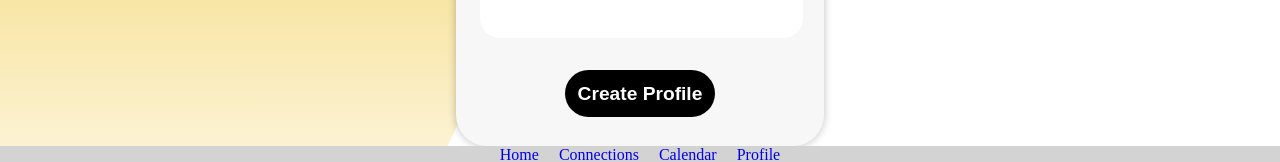
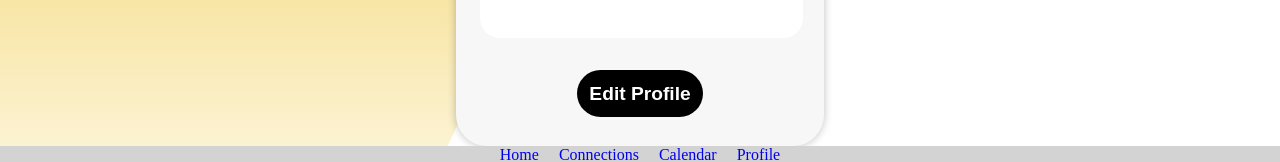
Before and after one commit to makeitMVPadmin/CoffeeChat, a React (Create React App) app: page /EditProfile in a window 1280 px wide. Shown: the part 598-760 px from the top of the page. Built offline with nearby package versions, Linux system fonts and the light colour scheme; no server answers; sample sign-in values are in the browser's storage; a web font is replaced by a local one.

Commit message:
link to home page

```diff
--- a/src/pages/EditProfile/EditProfile.jsx
+++ b/src/pages/EditProfile/EditProfile.jsx
@@ -4,7 +4,8 @@ import { useNavigate } from "react-router";
 import Navbar from "../../components/Navbar/Navbar";
 import { app, db } from "../../App";
 import { getAuth } from "firebase/auth";
-import { collection, doc, getDoc } from "@firebase/firestore";
+import { updateDoc, doc, getDoc } from "@firebase/firestore";
+import { async } from "@firebase/util";
 
 
 
@@ -13,7 +14,7 @@ export const EditProfile = () => {
     const [name, setName] = useState('')
     const [email, setEmail] = useState('')
     const [postal, setPostal] = useState('')
-    const [phoneNum, setPhoneNum] = useState('')
+    const [phoneNumber, setPhoneNumber] = useState('')
     const [field, setField] = useState('')
     const Navigate = useNavigate()
     const auth = getAuth(app)
@@ -27,13 +28,14 @@ export const EditProfile = () => {
                     const userRef = doc(db, 'user', user.uid)
                     getDoc(userRef)
                         .then((doc) => {
-                            console.log('doc', doc.data().username)
-                            setName(doc.data().username)
+                            console.log('doc', doc.data())
+                            setName(doc.data().FullName)
                             setEmail(doc.data().email)
                             setPostal(doc.data().postal)
-                            setPhoneNum(doc.data().phoneNumber)
+                            setPhoneNumber(doc.data().phoneNumber)
                             setField(doc.data().field)
                         })
+
                 }
                 else {
                     Navigate('/login')
@@ -47,40 +49,32 @@ export const EditProfile = () => {
 
 
 
-    // const updateProfile = (e) =>{
-    //     e.preventDefault()
-    //     .then((resp)=> {
-    //         console.log(resp)
-    //         //document id is their uid
-    //          setDoc(doc(db, "user", resp.user.uid), {
-    //             fullName: name,
-    //             email: email,
-    //             connections: 0,
-    //             Appointments: 0,
-    //             Chats: 0,
-    //             Location: '',
-    //             Industry: '',
-    //             Mentee: null,
-    //             Mentor: null,
-    //             // DateCreated:
-    //          })
-    //     })
-    //     .then(()=> {
-    //         const checkUserAuth = () => {
-    //             auth.onAuthStateChanged((user) => {
-    //               if (user != null) {
-    //                 Navigate('/')
-    //               }
-    //             });
-    //           };
+    const updateProfile = (e) => {
+        e.preventDefault()
+        auth.onAuthStateChanged((user) => {
+            if (user != null) {
+                const userId = doc(db, 'user', user.uid)
+                updateDoc(userId, {
+                    FullName: name,
+                    email: email,
+                    postal: postal,
+                    PhoneNumber: phoneNumber,
+                    field: field,
+                })
+                .then(()=>{
+                    alert('Profile Updated')
+                })
+                .then(()=>{
+                    Navigate('/')
+                })
 
-    //           checkUserAuth();
-    //     })
-    //     .catch((err)=>{
-    //         console.log(err, 'error')
-    //     })
+            }
+            else {
+                Navigate('/login')
+            }
+        });
+    };
 
-    // }
 
 
 
@@ -97,6 +91,7 @@ export const EditProfile = () => {
 
             <form
                 className="editProfileForm"
+                onSubmit={updateProfile}
             >
                 <div className="inputDivs">
                     <span className="editLabels">Full Name</span>
@@ -134,8 +129,8 @@ export const EditProfile = () => {
                         <span className="editLabels">Phone Number</span>
                         <input
                             type="number"
-                            value={phoneNum}
-                            onChange={(e) => setPhoneNum(e.target.value)}
+                            value={phoneNumber}
+                            onChange={(e) => setPhoneNumber(e.target.value)}
                             className="inputEdit2">
                         </input>
                     </div>
@@ -153,7 +148,7 @@ export const EditProfile = () => {
                 </div>
 
                 <div className="btnDiv">
-                    <button className="editBtn">Create Profile</button>
+                    <button className="editBtn" onClick={updateProfile}>Edit Profile</button>
                 </div>
 
 
--- a/src/pages/HomePage/HomePage.jsx
+++ b/src/pages/HomePage/HomePage.jsx
@@ -12,7 +12,7 @@ const HomePage = () => {
 
   const auth = getAuth(app)
   const Navigate = useNavigate()
-  const [userName, setUserName] = useState('')
+  const [fullName, setFullName] = useState('')
 
 
   useEffect (() =>{
@@ -22,8 +22,8 @@ const HomePage = () => {
               const userRef = doc(db, 'user',user.uid)
               getDoc(userRef)
               .then((doc)=>{
-                console.log('doc',doc.data().username)
-                setUserName(doc.data().username)
+                console.log('doc',doc.data())
+                setFullName(doc.data().FullName)
               })
             }
             else{
@@ -63,8 +63,8 @@ const HomePage = () => {
       </div>
 
       <div className="homeHeader">
-        <h1 className="WelcomeTitle">Welcome, <br></br> ${userName}!</h1>
-        <div className="accountBtn"></div>
+        <h1 className="WelcomeTitle">Welcome, <br></br> ${fullName}!</h1>
+        <div className="accountBtn" onClick={()=> Navigate('/editProfile')}></div>
       </div>
 
       <h4 className="upcomingEventTitle">Upcoming Events</h4>
```
